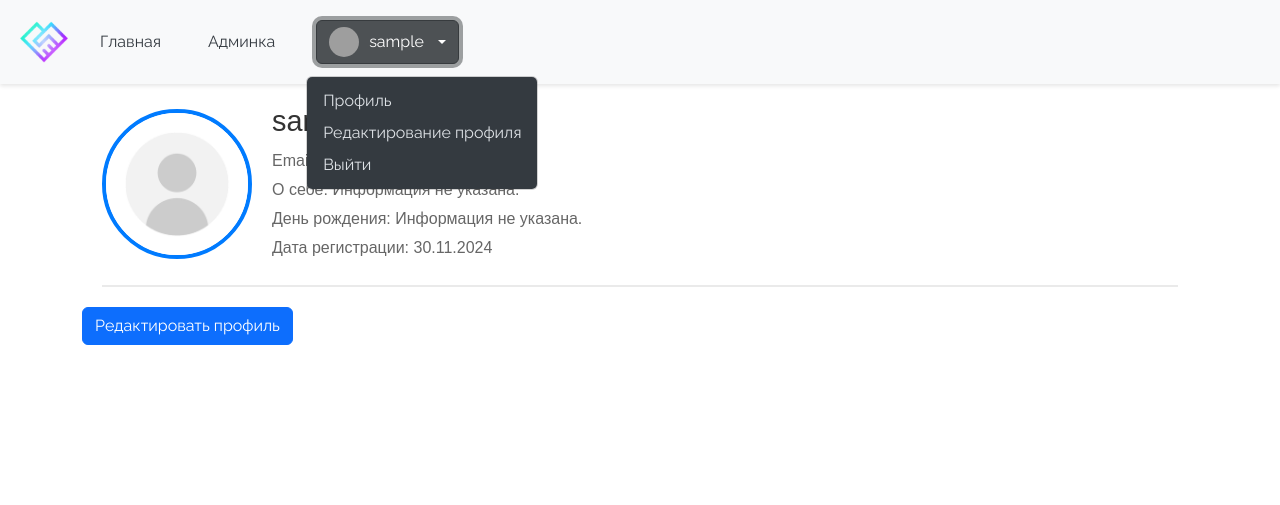
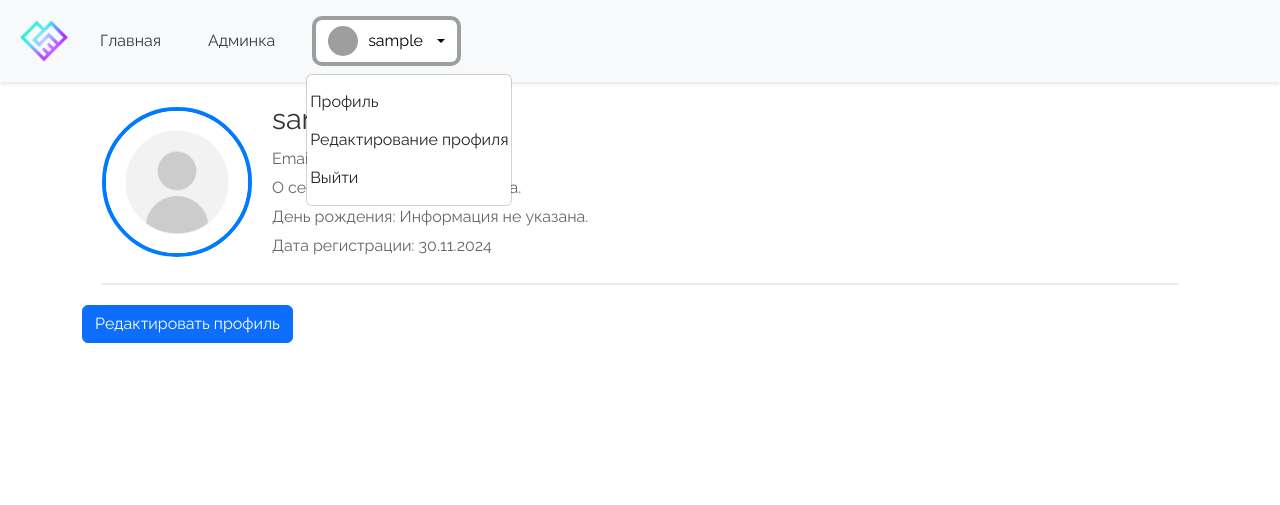
Before and after one commit to kiper-acab/Hackmate, a Django app: page /auth/profile/ in a window 1280 px wide, after a click that opens the changed part. Shown: the top 505 px of the page. Run offline with Django 4.2, Linux system fonts and the light colour scheme; the visitor is signed in with stand-in values (Sample User, id 1); some libraries are stand-ins or nearby versions; grey boxes are pictures that could not be loaded.

Commit message:
поменял стили

```diff
--- a/hackmate/static_dev/css/base.css
+++ b/hackmate/static_dev/css/base.css
@@ -51,13 +51,34 @@ html, body {
 }
 
 .dropdown-toggle{
+    color: black;
+    background-color: white;
     display: flex;
     align-items: center;
     margin: 10px;
+    border: none;
 }
+
+.dropdown-toggle[aria-expanded="true"],
+.dropdown-toggle:hover {
+    color: black;
+    background-color: white;
+}
+
 
 .dropdown-username{
     margin: auto 10px;
+}
+
+.dropdown-item{
+    padding: 7px 3px;
+    border-radius: 5%;
+}
+
+.dropdown-item:hover {
+    color: white;
+    background-color: rgb(51, 50, 50);
+    transition: .3s;
 }
 
 .dropdown-image{
--- a/hackmate/static_dev/css/pages.css
+++ b/hackmate/static_dev/css/pages.css
@@ -1,5 +1,4 @@
 body {
-    font-family: 'Roboto', sans-serif;
     background-color: #f9f9f9;
     color: #333;
     margin: 0;
--- a/hackmate/static_dev/css/privacy.css
+++ b/hackmate/static_dev/css/privacy.css
@@ -5,7 +5,6 @@ body {
 }
 
 .privacy-policy {
-    font-family: 'Arial', sans-serif;
     line-height: 1.6;
     color: #333;
     max-width: 800px;
--- a/hackmate/static_dev/css/users/profile.css
+++ b/hackmate/static_dev/css/users/profile.css
@@ -31,7 +31,6 @@
 
 .profile-info {
     flex: 1;
-    font-family: 'Arial', sans-serif;
 }
 
 .profile-info h1 {
--- a/hackmate/templates/includes/header.html
+++ b/hackmate/templates/includes/header.html
@@ -25,7 +25,7 @@
             {% endif %}
               <p class="dropdown-username">{{ request.user.username }}</p>
           </button>
-          <ul class="dropdown-menu dropdown-menu-dark">
+          <ul class="dropdown-menu">
             <li><a href="{% url 'users:profile' %}" class="dropdown-item">Профиль</a></li>
             <li><a href="{% url 'users:profile_edit' %}" class="dropdown-item">Редактирование профиля</a></li>
             <li><a href="{% url 'users:logout' %}" class="dropdown-item">Выйти</a></li>
--- a/hackmate/users/forms.py
+++ b/hackmate/users/forms.py
@@ -62,6 +62,7 @@ class ProfileChangeForm(BootstrapForm):
 
         labels = {
             users.models.Profile.image.field.name: "Выберите себе картинку",
+            users.models.Profile.description.field.name: "Описание",
         }
 
         widgets = {
```
